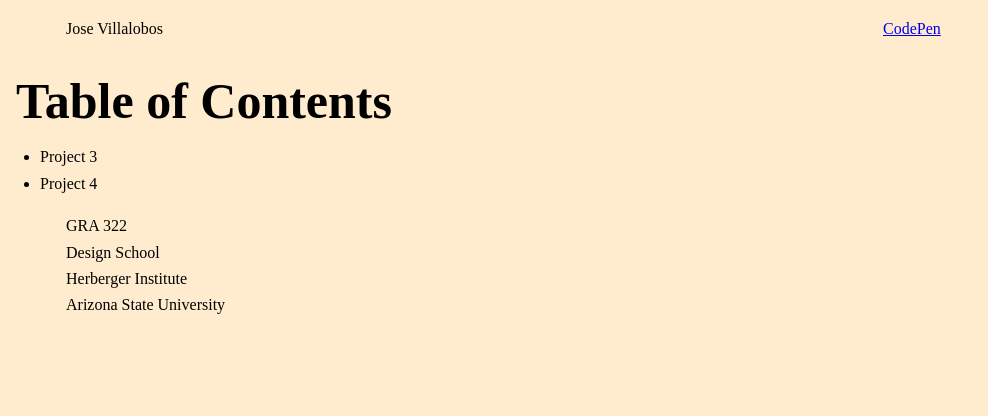
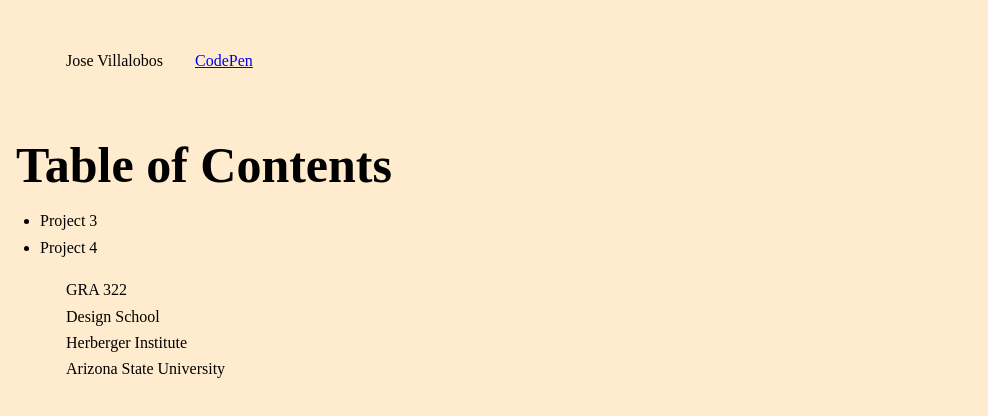
Before and after one commit to bonafacks/gra322, a plain HTML site: page index.html in a window 1280 px wide. Shown: the whole page, without its empty margins (0-988 px from the left). Drawn offline with Linux system fonts and the light colour scheme; a web font is replaced by a local one.

Commit message:
add media

```diff
--- a/css/styles.css
+++ b/css/styles.css
@@ -28,3 +28,9 @@ body {
     margin: 0 auto;
     padding: 1rem;
   }
+  @media screen and (min-width: 800px) {
+    header {
+      display: flex;
+      gap: 2rem;
+      padding: 3rem 1rem;
+    }
```
